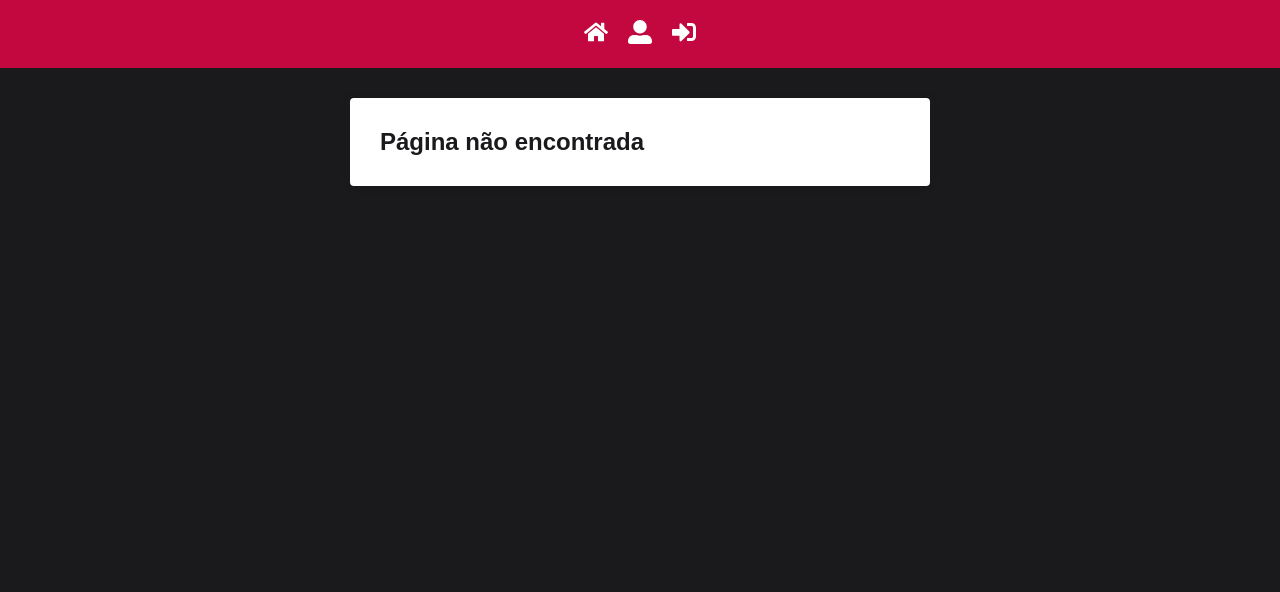
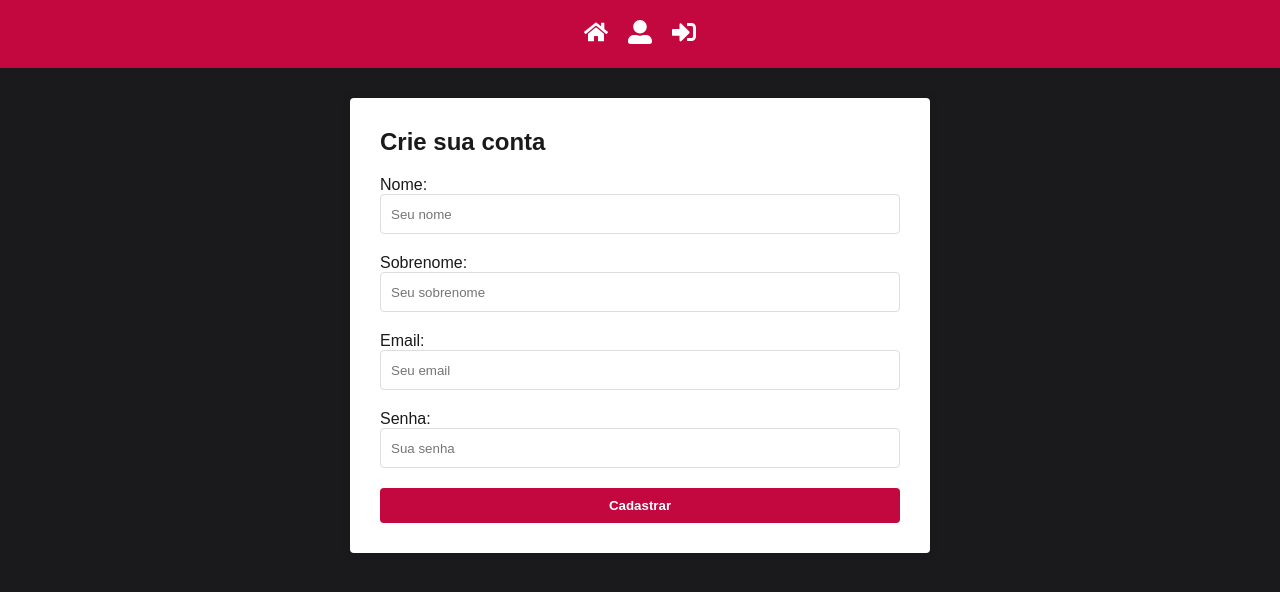
Before and after one commit to glenonmateus/react-school, a React (Create React App) app: page /register/user in a window 1280 px wide. Shown: the top 592 px of the page. Built offline with nearby package versions, Linux system fonts and the light colour scheme; no server answers.

Commit message:
refactor: rename route register user

```diff
--- a/src/components/Header/index.js
+++ b/src/components/Header/index.js
@@ -26,7 +26,7 @@ const Header = () => {
       </Link>
       {!isLoggedIn ? (
         <>
-          <Link to="/register">
+          <Link to="/register/user">
             <FaUserAlt size={24}></FaUserAlt>
           </Link>
           <Link to="/login">
--- /dev/null
+++ b/src/pages/Register/User/index.js
@@ -0,0 +1,84 @@
+import Button from "components/Button";
+import Form, { useFormField } from "components/Form";
+import Input from "components/Input";
+import { useDispatch } from "react-redux";
+import { useNavigate } from "react-router";
+import * as actions from "store/modules/user/actions";
+import { Container } from "styles/GlobalStyles";
+
+const RegisterUser = () => {
+  const dispatch = useDispatch();
+  const navigate = useNavigate();
+  const { form, handleChange } = useFormField({
+    name: "",
+    surname: "",
+    email: "",
+    password: "",
+  });
+
+  const handleSubmit = async (event) => {
+    event.preventDefault();
+    dispatch(actions.storeUserRequest({ ...form, navigate }));
+  };
+
+  return (
+    <Container>
+      <h1>Crie sua conta</h1>
+      <Form onSubmit={handleSubmit}>
+        <Input
+          name="name"
+          type="text"
+          id="name"
+          minLength={3}
+          maxLength={255}
+          placeholder="Seu nome"
+          value={form.name}
+          onChange={(event) => handleChange("name", event.target.value)}
+        >
+          Nome:
+        </Input>
+
+        <Input
+          name="surname"
+          type="text"
+          id="surname"
+          minLength={3}
+          maxLength={255}
+          placeholder="Seu sobrenome"
+          value={form.surname}
+          onChange={(event) => handleChange("surname", event.target.value)}
+        >
+          Sobrenome:
+        </Input>
+
+        <Input
+          type="email"
+          id="email"
+          name="email"
+          placeholder="Seu email"
+          value={form.email}
+          onChange={(event) => handleChange("email", event.target.value)}
+        >
+          Email:
+        </Input>
+
+        <Input
+          type="password"
+          id="password"
+          name="password"
+          minLength={6}
+          maxLength={50}
+          placeholder="Sua senha"
+          value={form.password}
+          onChange={(event) => handleChange("password", event.target.value)}
+        >
+          Senha:
+        </Input>
+
+        <Button type="submit">Cadastrar</Button>
+      </Form>
+    </Container>
+  );
+};
+
+export default RegisterUser;
--- a/src/routes/index.js
+++ b/src/routes/index.js
@@ -1,6 +1,7 @@
 import Home from "pages/Home";
 import Login from "pages/Login";
 import NotFound from "pages/NotFound";
+import RegisterUser from "pages/Register/User";
 import StudentForm from "pages/StudentForm";
 import UserRegister from "pages/UserRegister";
 import { Route, Routes } from "react-router";
@@ -10,7 +11,10 @@ const AppRoutes = () => {
   return (
     <Routes>
       <Route path="/login" element={<Login></Login>}></Route>
-      <Route path="/register" element={<UserRegister></UserRegister>}></Route>
+      <Route
+        path="/register/user"
+        element={<RegisterUser></RegisterUser>}
+      ></Route>
       <Route element={<ProtectedRoute isClosed />}>
         <Route path="/" element={<Home></Home>}></Route>
         <Route path="/student" element={<StudentForm></StudentForm>}></Route>
```
